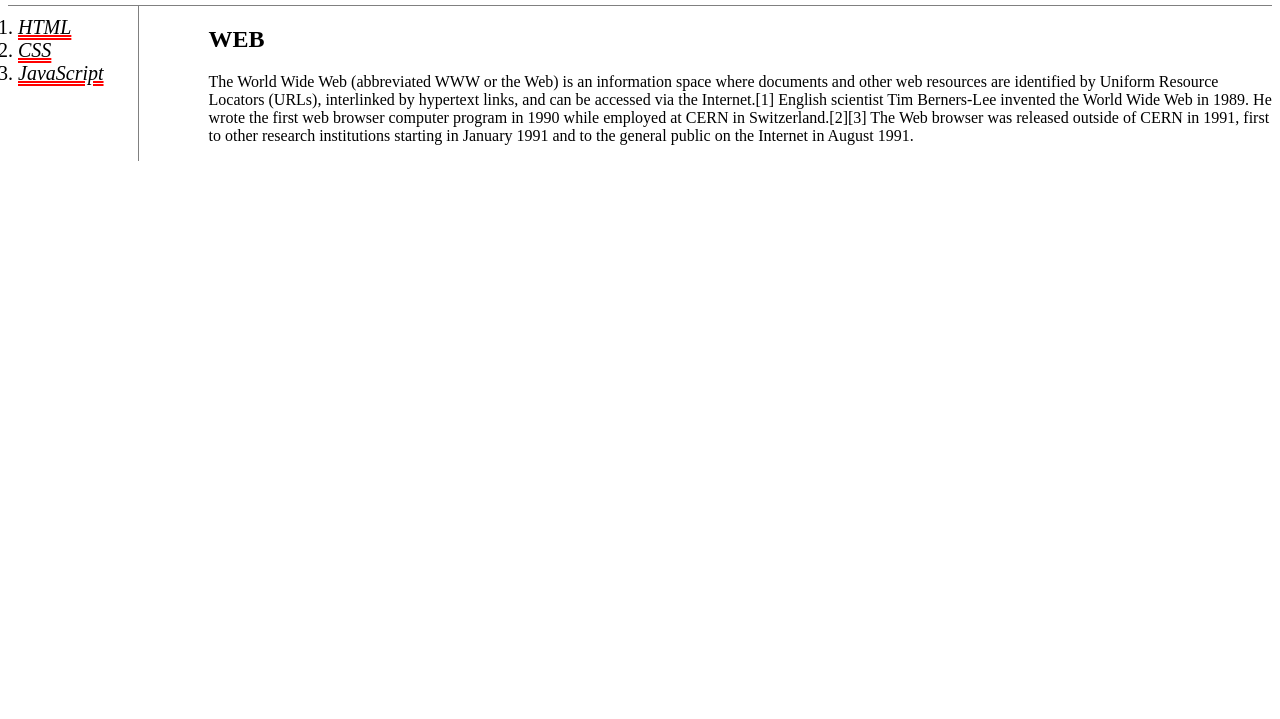
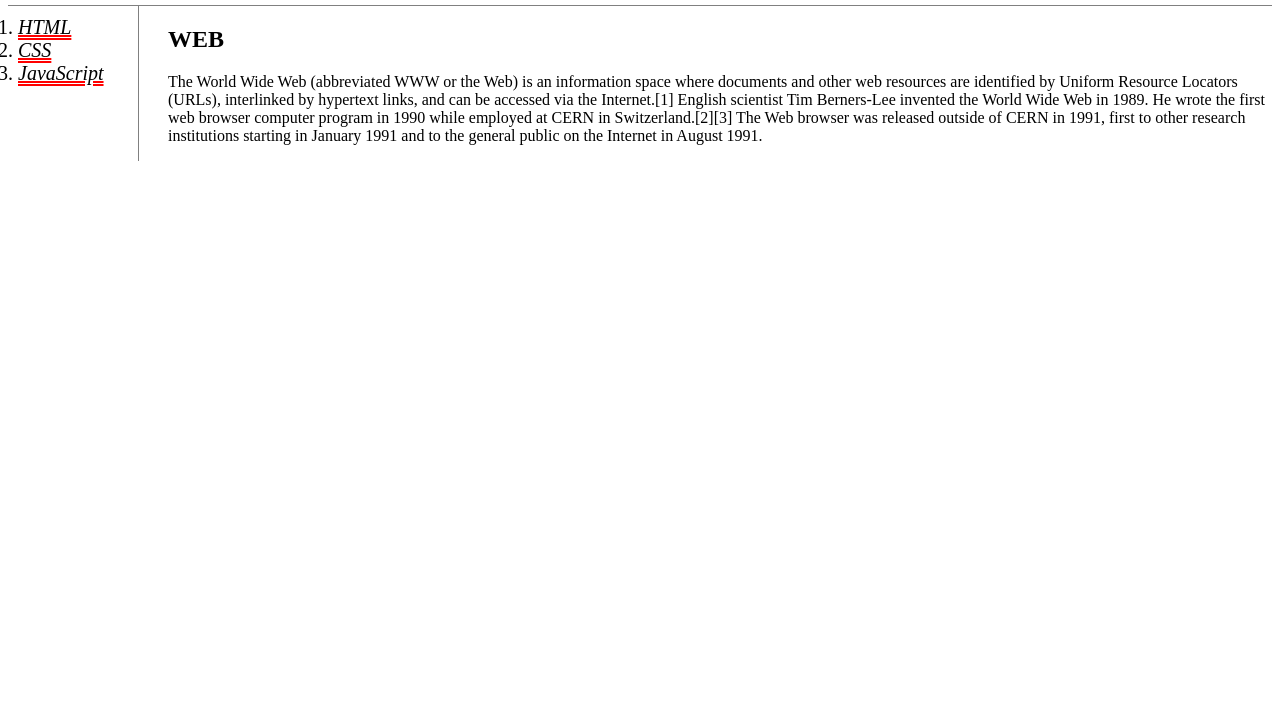
Before and after one commit to na-hyeon/web_first, a plain HTML site: page index.html in a window 1280 px wide. Shown: the part 81-800 px from the top of the page. Drawn offline with Linux system fonts and the light colour scheme.

Commit message:
Add files via upload

```diff
--- a/style.css
+++ b/style.css
@@ -24,13 +24,13 @@ body{
  }
    #grid{
     display:grid;
-    grid-template-columns: 1fr 6fr;
+    grid-template-columns: 150px 1fr;
  }
    #grid ol{
      padding-right: 20px;
    }
    #grid #article{
-     padding-left: 20px;
+     padding-left: 10px;
    }
    @media(max-width:800px){
      #grid{
```
